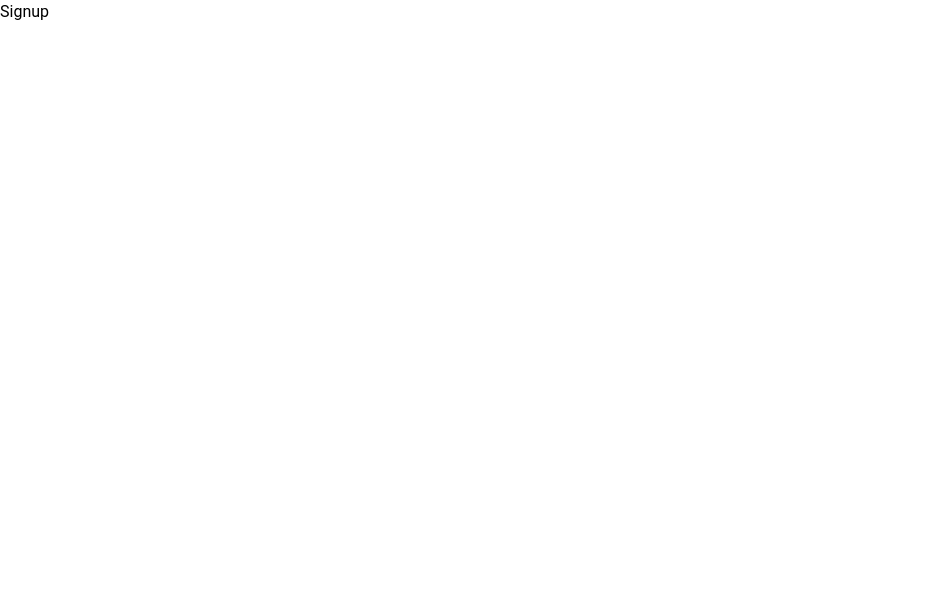
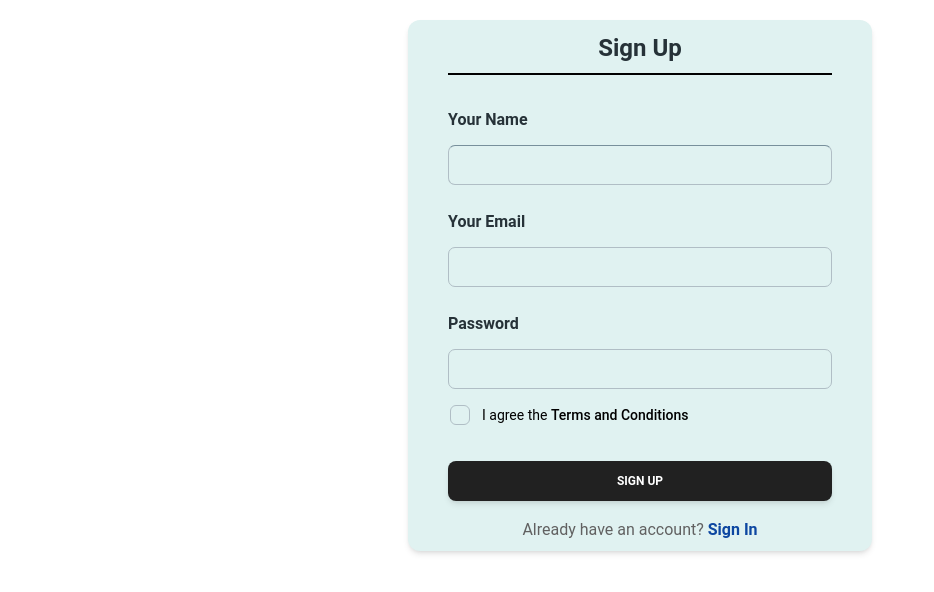
Before and after one commit to siammahamud/Suun-h-Store-, a React (Vite) app: page /signup in a window 1280 px wide. Shown: the top 592 px of the page, without its empty margins (0-934 px from the left). Built offline with nearby package versions, Linux system fonts and the light colour scheme.

Commit message:
Install firebase and add signup and login page

```diff
--- a/package.json
+++ b/package.json
@@ -12,11 +12,13 @@
   "dependencies": {
     "-": "^0.0.1",
     "@material-tailwind/react": "^2.1.10",
+    "animate.css": "^4.1.1",
     "firebase": "^11.1.0",
     "react": "^18.3.1",
     "react-dom": "^18.3.1",
     "react-firebase-hooks": "^5.1.1",
     "react-router-dom": "^7.0.2",
+    "react-toastify": "^10.0.6",
     "save": "^2.9.0"
   },
   "devDependencies": {
--- /dev/null
+++ b/src/components/Modal/OfferModal.jsx
@@ -0,0 +1,70 @@
+import {
+  Button,
+  Dialog,
+  DialogBody,
+  DialogFooter,
+  Typography,
+} from "@material-tailwind/react";
+import { useEffect, useState } from "react";
+
+const OfferModal = () => {
+  const [open, setOpen] = useState(false);
+
+  const handleOpen = () => setOpen(!open);
+
+  useEffect(() => {
+    const currentTime = new Date().getTime(); // বর্তমান সময় (মিলিসেকেন্ডে)
+    const modalLastShown = localStorage.getItem("offerModalShown");
+
+    // যদি মডাল কখনো দেখানো না হয় বা ৩০ মিনিট পেরিয়ে যায়
+    if (!modalLastShown || currentTime - modalLastShown > 30 * 60 * 1000) {
+      setOpen(true); // মডাল দেখান
+      localStorage.setItem("offerModalShown", currentTime); // বর্তমান সময় সংরক্ষণ করুন
+    }
+  },[]);
+
+  return (
+    <>
+      <Dialog
+        open={open}
+        size="xs"
+        handler={handleOpen}
+        className="bg-teal-500"
+      >
+        <DialogBody className="grid place-items-center gap-4">
+          <svg
+            xmlns="http://www.w3.org/2000/svg"
+            viewBox="0 0 24 24"
+            fill="currentColor"
+            className="h-16 w-16 text-red-500 mr-96"
+          >
+            <path
+              fillRule="evenodd"
+              d="M5.25 9a6.75 6.75 0 0113.5 0v.75c0 2.123.8 4.057 2.118 5.52a.75.75 0 01-.297 1.206c-1.544.57-3.16.99-4.831 1.243a3.75 3.75 0 11-7.48 0 24.585 24.585 0 01-4.831-1.244.75.75 0 01-.298-1.205A8.217 8.217 0 005.25 9.75V9zm4.502 8.9a2.25 2.25 0 104.496 0 25.057 25.057 0 01-4.496 0z"
+              clipRule="evenodd"
+            />
+          </svg>
+          <Typography className="text-justify" color="white" variant="h5">
+            🎀 বিশেষ অফার! আপনার প্রথম অর্ডারে ৫০% ছাড় পান! সাথে থাকছে ফ্রি
+            ডেলিভারি !🎀
+          </Typography>
+        </DialogBody>
+        <DialogFooter className="space-x-2">
+          <Button
+            className="bg-red-700"
+            variant="text"
+            color="white"
+            onClick={handleOpen}
+          >
+            close
+          </Button>
+          <Button variant="gradient" onClick={handleOpen}>
+            Ok, Got it
+          </Button>
+        </DialogFooter>
+      </Dialog>
+    </>
+  );
+};
+
+export default OfferModal;
--- /dev/null
+++ b/src/components/Modal/resetPass.jsx
@@ -0,0 +1,50 @@
+import React from "react";
+import {
+  Button,
+  Dialog,
+  Card,
+  CardBody,
+  CardFooter,
+  Typography,
+  Input,
+} from "@material-tailwind/react";
+
+export function DialogWithForm() {
+  const [open, setOpen] = React.useState(false);
+  const handleOpen = () => setOpen((cur) => !cur);
+
+  return (
+    <>
+      <Dialog
+        size="xs"
+        open={open}
+        handler={handleOpen}
+        className="bg-transparent shadow-none"
+      >
+        <Card className="mx-auto w-full max-w-[24rem]">
+          <CardBody className="flex flex-col gap-4">
+            <Typography variant="h4" color="blue-gray">
+              Reset Password
+            </Typography>
+            <Typography
+              className="mb-3 font-normal"
+              variant="paragraph"
+              color="gray"
+            >
+              Enter your email and reset password to Sign In.
+            </Typography>
+            <Typography className="-mb-2" variant="h6">
+              Your Email
+            </Typography>
+            <Input label="Email" size="lg" />
+          </CardBody>
+          <CardFooter className="pt-0">
+            <Button variant="gradient" onClick={handleOpen} fullWidth>
+              Send Email
+            </Button>
+          </CardFooter>
+        </Card>
+      </Dialog>
+    </>
+  );
+}
--- /dev/null
+++ b/src/components/SocialLogin.jsx
@@ -0,0 +1,12 @@
+
+
+
+const SocialLogin = () => {
+  return (
+    <>
+
+    </>
+  );
+};
+
+export default SocialLogin;
--- a/src/index.css
+++ b/src/index.css
@@ -1,3 +1,12 @@
 @tailwind base;
 @tailwind components;
 @tailwind utilities;
+
+@layer utilities{
+ .bg-primary-c {
+    @apply bg-[#00CCDD]
+ }
+ .bg-primary-b{
+    @apply bg-blue-500
+ }
+}
--- a/src/pages/App.jsx
+++ b/src/pages/App.jsx
@@ -1,11 +1,13 @@
+import { ToastContainer } from "react-toastify";
 import MainLayout from "../Layout/MainLayout";
-
+import "react-toastify/dist/ReactToastify.css";
 
 
 function App() {
   return (
     <>
       <MainLayout/>
+      <ToastContainer/>
     </>
   );
 }
--- a/src/pages/Auth/Sign-In/Signin.jsx
+++ b/src/pages/Auth/Sign-In/Signin.jsx
@@ -1,9 +1,82 @@
+import {
+  Card,
+  Input,
+  Checkbox,
+  Button,
+  Typography,
+} from "@material-tailwind/react";
+import { NavLink } from "react-router-dom";
+import SocialLogin from "../../../components/SocialLogin";
 
-
-const Signin = () => {
+export default function Signin() {
   return (
-    <div>Signin</div>
-  )
+    <Card
+      color="transparent"
+      className="bg-teal-50 px-10 w-fit mx-auto my-10"
+      shadow={true}
+    >
+      <Typography
+        variant="h4"
+        color="blue-gray"
+        className="mt-1 text-center border-b-black border-b-2 p-2"
+      >
+        Sign In
+      </Typography>
+      <form className="mt-10 mb-2 w-80 max-w-screen-lg sm:w-96 mx-auto">
+        <div className="mb-1 flex flex-col gap-6">
+          <Typography variant="h6" color="blue-gray" className="-mb-3">
+            Your Email
+          </Typography>
+          <Input
+            size="md"
+            placeholder="name@mail.com"
+            className=" !border-t-blue-gray-200  bg-cyan-200 focus:!border-t-gray-900"
+            labelProps={{
+              className: "before:content-none after:content-none",
+            }}
+          />
+          <Typography variant="h6" color="blue-gray" className="-mb-3">
+            Password
+          </Typography>
+          <Input
+            type="password"
+            size="md"
+            placeholder="********"
+            className=" !border-t-blue-gray-200  bg-cyan-200 focus:!border-t-gray-900"
+            labelProps={{
+              className: "before:content-none after:content-none",
+            }}
+          />
+        </div>
+        <Checkbox
+          label={
+            <Typography
+              variant="small"
+              color="black"
+              className="flex items-center font-normal"
+            >
+              I agree the
+              <a
+                href="#"
+                className="font-medium transition-colors hover:text-gray-900"
+              >
+                &nbsp;Terms and Conditions
+              </a>
+            </Typography>
+          }
+          containerProps={{ className: "-ml-2.5" }}
+        />
+        <Button className="mt-6" fullWidth>
+          sign in
+        </Button>
+        <Typography color="gray" className="mt-4 text-center font-normal">
+          Don't have an account?{" "}
+          <NavLink to={"/signup"} className="font-bold text-blue-900">
+            Create an Account
+          </NavLink>
+        </Typography>
+      </form>
+      <SocialLogin />
+    </Card>
+  );
 }
-
-export default Signin
--- a/src/pages/Auth/Sign-Up/Signup.jsx
+++ b/src/pages/Auth/Sign-Up/Signup.jsx
@@ -1,9 +1,87 @@
+import {
+  Card,
+  Input,
+  Checkbox,
+  Button,
+  Typography,
+} from "@material-tailwind/react";
+import { NavLink } from "react-router-dom";
 
-
-const Signup = () => {
+export default function SignUp() {
   return (
-    <div>Signup</div>
-  )
+    <Card
+      color="transparent"
+      className="bg-teal-50 px-10 w-fit mx-auto my-5"
+      shadow={true}
+    >
+      <Typography variant="h4" color="blue-gray" className="mt-1 text-center border-b-black border-b-2 p-2">
+        Sign Up
+      </Typography>
+      <form className="mt-8 mb-2 w-80 max-w-screen-lg sm:w-96 mx-auto">
+        <div className="mb-1 flex flex-col gap-6">
+          <Typography variant="h6" color="blue-gray" className="-mb-3">
+            Your Name
+          </Typography>
+          <Input
+            size="md"
+            placeholder="your_name"
+            className=" !border-t-blue-gray-400 bg-cyan-200 focus:!border-t-gray-900"
+            labelProps={{
+              className: "before:content-none after:content-none",
+            }}
+          />
+          <Typography variant="h6" color="blue-gray" className="-mb-3">
+            Your Email
+          </Typography>
+          <Input
+            size="md"
+            placeholder="name@mail.com"
+            className=" !border-t-blue-gray-200  bg-cyan-200 focus:!border-t-gray-900"
+            labelProps={{
+              className: "before:content-none after:content-none",
+            }}
+          />
+          <Typography variant="h6" color="blue-gray" className="-mb-3">
+            Password
+          </Typography>
+          <Input
+            type="password"
+            size="md"
+            placeholder="********"
+            className=" !border-t-blue-gray-200  bg-cyan-200 focus:!border-t-gray-900"
+            labelProps={{
+              className: "before:content-none after:content-none",
+            }}
+          />
+        </div>
+        <Checkbox
+          label={
+            <Typography
+              variant="small"
+              color="black"
+              className="flex items-center font-normal"
+            >
+              I agree the
+              <a
+                href="#"
+                className="font-medium transition-colors hover:text-gray-900"
+              >
+                &nbsp;Terms and Conditions
+              </a>
+            </Typography>
+          }
+          containerProps={{ className: "-ml-2.5" }}
+        />
+        <Button className="mt-6" fullWidth>
+          sign up
+        </Button>
+        <Typography color="gray" className="mt-4 text-center font-normal">
+          Already have an account?{" "}
+          <NavLink to={"/signin"} className="font-bold text-blue-900">
+            Sign In
+          </NavLink>
+        </Typography>
+      </form>
+    </Card>
+  );
 }
-
-export default Signup
--- a/src/pages/Home/Home.jsx
+++ b/src/pages/Home/Home.jsx
@@ -1,8 +1,12 @@
+import OfferModal from "../../components/Modal/OfferModal";
 
 const Home = () => {
   return (
-    <div>Home</div>
-  )
-}
+    <div>
+      <OfferModal/>
+      <div>Home</div>
+    </div>
+  );
+};
 
-export default Home
+export default Home;
--- a/src/routes/routes.jsx
+++ b/src/routes/routes.jsx
@@ -14,7 +14,7 @@ const router = createBrowserRouter([
     element: <App />,
     children: [
       {
-        path: "Home",
+        path: "/",
         element: <Home />,
       },
       {
```
Also changed, not shown: src/components/Footer/Footer.jsx (+8 -8 lines), src/components/Header/Navbar.jsx (+37 -12 lines), 1 other file (tests, documents, lock files or other folders).
